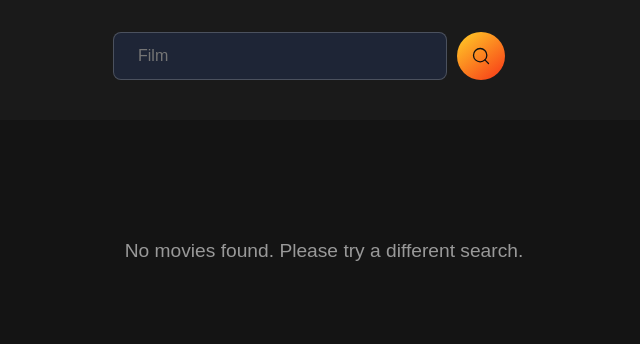
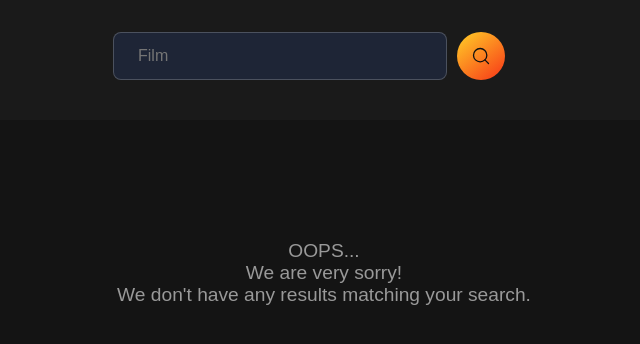
Before and after one commit to mevlude-ozdemir/JS-TEAM-D-PROJECT, a website built with Vite: page src/catalog.html in a window 1280 px wide. Shown: the whole page, without its empty margins (316-956 px from the left). Built offline with nearby package versions, Linux system fonts and the light colour scheme; no server answers.

Commit message:
error messsage

```diff
--- a/src/catalog.html
+++ b/src/catalog.html
@@ -63,7 +63,9 @@
             <!-- Film kartları buraya eklenecek -->
         </div>
         <div id="no-results" class="no-results hidden">
-            <p>No movies found. Please try a different search.</p>
+            <p>OOPS...</p>
+            <p>We are very sorry!</p>
+            <p>We don't have any results matching your search.</p>
         </div>
     </section>
 
```
Also changed, not shown: src/js/catalog.js (+11 -12 lines).
